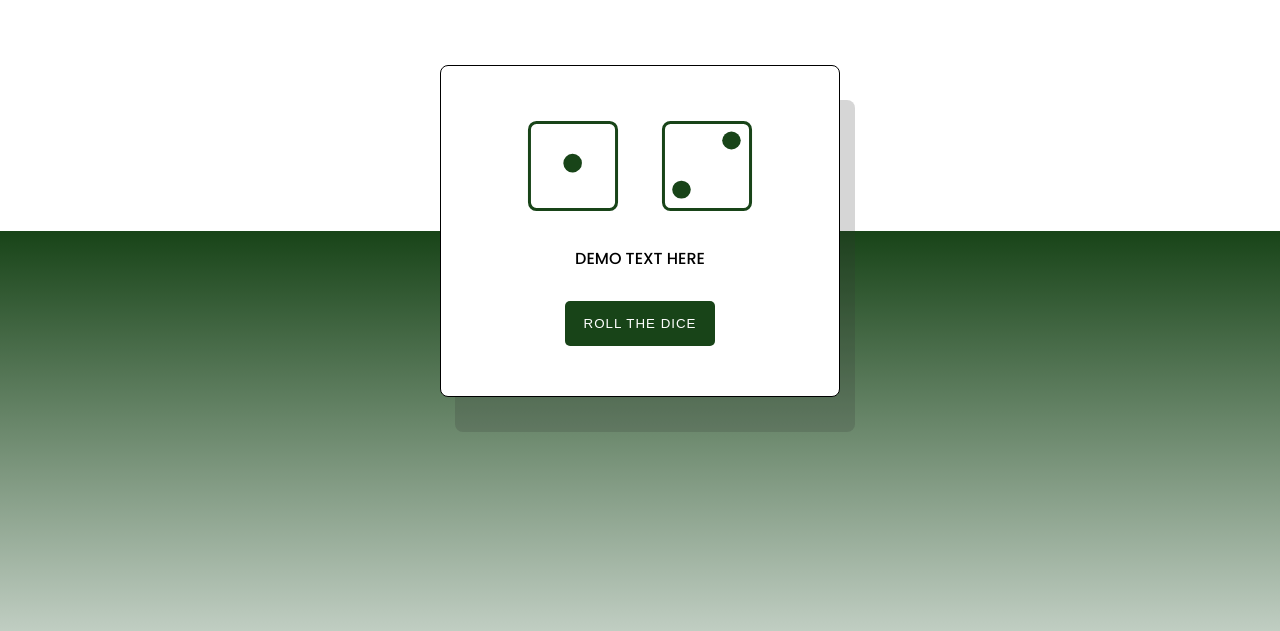
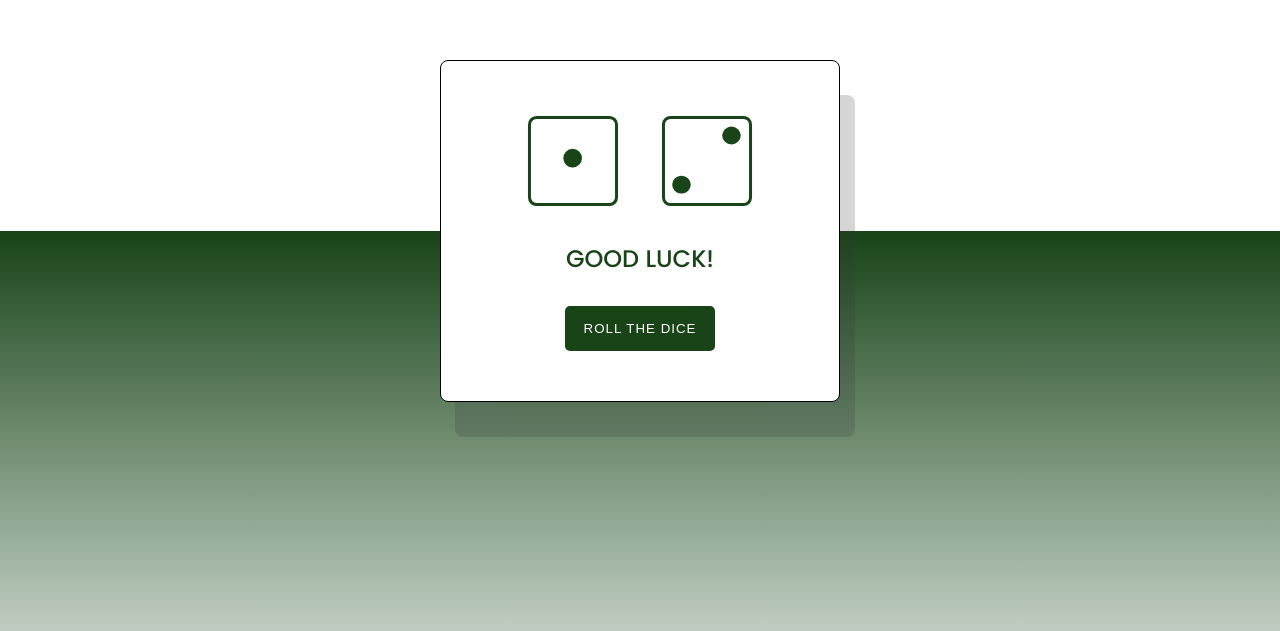
Before and after one commit to headnose/dice-roll, a plain HTML site: page index.html in a window 1280 px wide. Shown: the part 169-800 px from the top of the page. Drawn offline with Linux system fonts and the light colour scheme.

Commit message:
good-luck

```diff
--- a/index.html
+++ b/index.html
@@ -16,7 +16,7 @@
         <img src="/assets/dice-01.svg" id="die-1" />
         <img src="/assets/dice-02.svg" id="die-2" />
       </div>
-      <p id="total">DEMO TEXT HERE</p>
+      <p id="total">GOOD LUCK!</p>
       <button onclick="roll()">ROLL THE DICE</button>
     </div>
     <script src="script.js"></script>
--- a/style.css
+++ b/style.css
@@ -66,3 +66,8 @@ button {
     transform: rotate(8deg);
   }
 }
+
+#total {
+  color: rgb(24, 68, 24);
+  font-size: x-large;
+}
```
